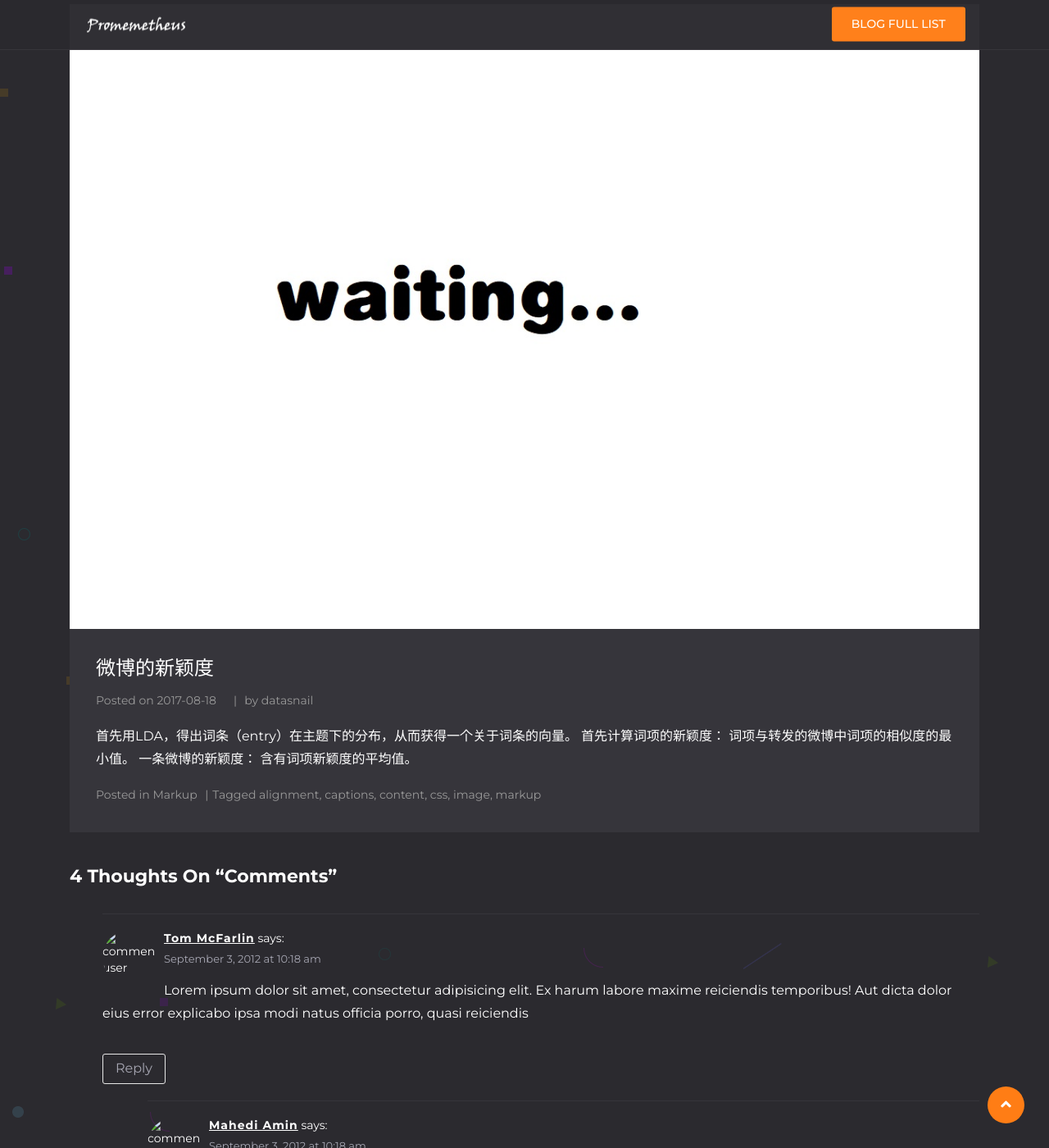
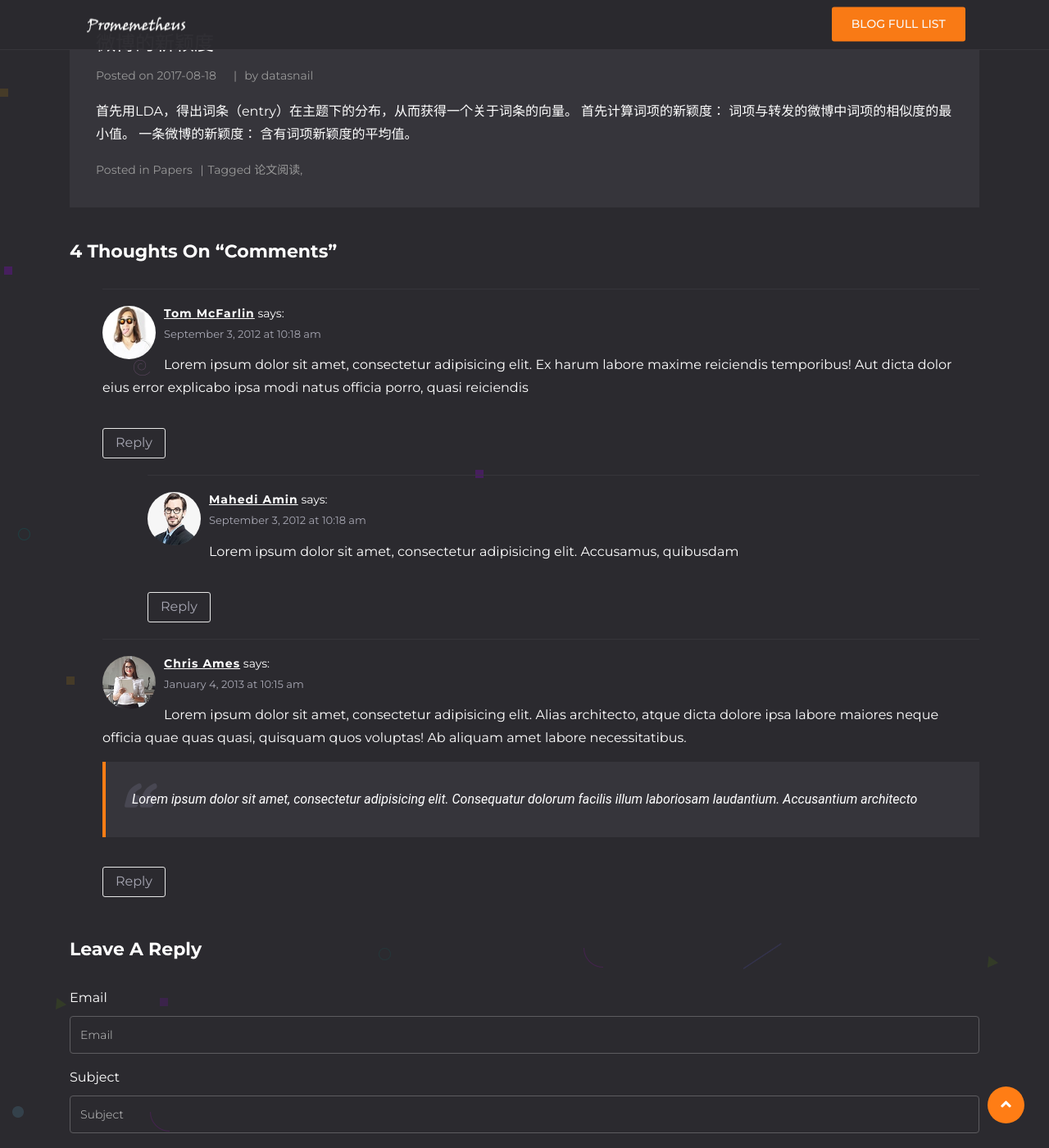
Before and after one commit to dataSnail/datasnail.github.io, a Jekyll site: the page built from _posts/papers/2017-08-18-blog_novelty.md, in a window 1280 px wide and 1400 px high, scrolled down 395 px. Shown: the whole window at 82% size. Built offline with Jekyll 4.4.1, drawn with Linux system fonts in a browser that asks for light colours.

```diff
--- a/_layouts/post.html
+++ b/_layouts/post.html
@@ -60,9 +60,9 @@
         <div class="row">
             <div class="col-lg-12">
                 <article class="single-blg-post">
-                    <a href="#" class="post-thumbnail">
+                    <!--<a href="#" class="post-thumbnail">
                         <img src="{{'/assets/images/all-img/post1.jpg' | prepend: site.baseurl}}" alt="">
-                    </a>
+                    </a>-->
                     <div class="entry-content">
                         <header class="entry-header">
                             <h2 class="entry-title">
@@ -79,15 +79,12 @@
 
                         <footer class="entry-footer">
                         <span class="cat-links">Posted in
-                            <a href="#" rel="category">Markup</a>
+                            <a href="#" rel="category">{{page.categories}}</a>
                         </span>
                             <span class="tags-links">Tagged
-                            <a href="#" rel="tag">alignment</a>,
-                            <a href="#" rel="tag">captions</a>,
-                            <a href="#" rel="tag">content</a>,
-                            <a href="#" rel="tag">css</a>,
-                            <a href="#" rel="tag">image</a>,
-                            <a href="#" rel="tag">markup</a>
+                            {% for tag in page.tags%}
+                            <a href="#" rel="tag">{{tag}}</a>,
+                            {%endfor%}
                         </span>
                         </footer>
                     </div><!-- .entry content -->
@@ -101,7 +98,7 @@
                             <div id="div-comment-4" class="comment-body">
                                 <footer class="comment-meta">
                                     <div class="comment-author vcard">
-                                        <img  src="../assets/images/all-img/cmnt1.jpg" class="avatar" alt="comment user">
+                                        <img  src="/assets/images/all-img/cmnt1.jpg" class="avatar" alt="comment user">
                                         <b class="fn"><a href="http://tommcfarlin.com" rel="external nofollow" class="url">Tom McFarlin</a></b> <span class="says">says:</span>					                        </div><!-- .comment-author -->
 
                                     <div class="comment-metadata">
@@ -124,7 +121,7 @@
                                     <div  class="comment-body">
                                         <footer class="comment-meta">
                                             <div class="comment-author vcard">
-                                                <img  src="../assets/images/all-img/cmnt3.jpg" class="avatar" alt="comment user">
+                                                <img  src="/assets/images/all-img/cmnt3.jpg" class="avatar" alt="comment user">
                                                 <b class="fn"><a href="http://tommcfarlin.com" rel="external nofollow" class="url">Mahedi Amin</a></b> <span class="says">says:</span>					                        </div><!-- .comment-author -->
 
                                             <div class="comment-metadata">
@@ -149,7 +146,7 @@
                             <div id="div-comment-3" class="comment-body">
                                 <footer class="comment-meta">
                                     <div class="comment-author vcard">
-                                        <img alt="" src="../assets/images/all-img/cmnt2.jpg" class="avatar  photo">
+                                        <img alt="" src="/assets/images/all-img/cmnt2.jpg" class="avatar  photo">
                                         <b class="fn"><a href="http://chrisam.es" rel="external nofollow" class="url">Chris Ames</a></b> <span class="says">says:</span>					                        </div><!-- .comment-author -->
 
                                     <div class="comment-metadata">
```
Also changed, not shown: other parts of _layouts/post.html (+7 -2 lines).
